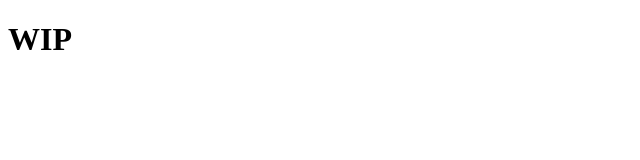
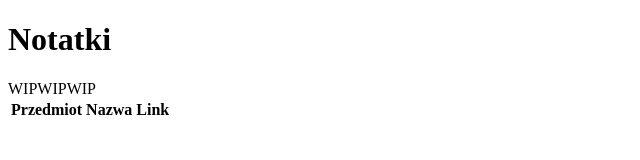
Before and after one commit to Hubsik456/Hubsik456.github.io, a plain HTML site: page index.html in a window 1280 px wide. Shown: the whole page, without its empty margins (0-640 px from the left). Drawn offline with Linux system fonts and the light colour scheme.

Commit message:
Aktualizacja

```diff
--- a/index.html
+++ b/index.html
@@ -6,8 +6,11 @@
     </head>
     <body>
         <div id="Main">
-            <h1>WIP</h1>
-
+            <h1>Notatki</h1>
+            <table>
+                <th>Przedmiot</th> <th>Nazwa</th> <th>Link</th>
+                <tr>WIP</tr> <tr>WIP</tr> <tr>WIP</tr>
+            </table>
         </div>
     </body>
 </html>
```
